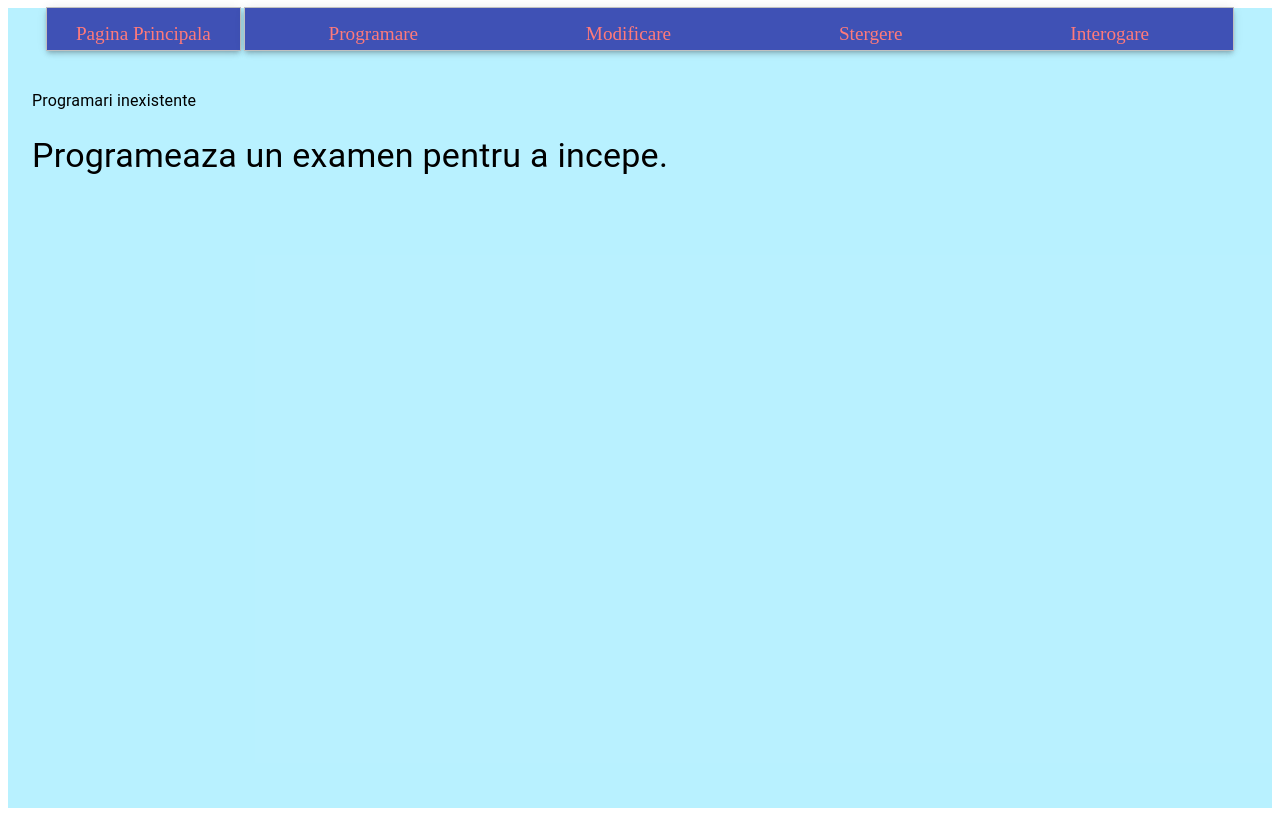
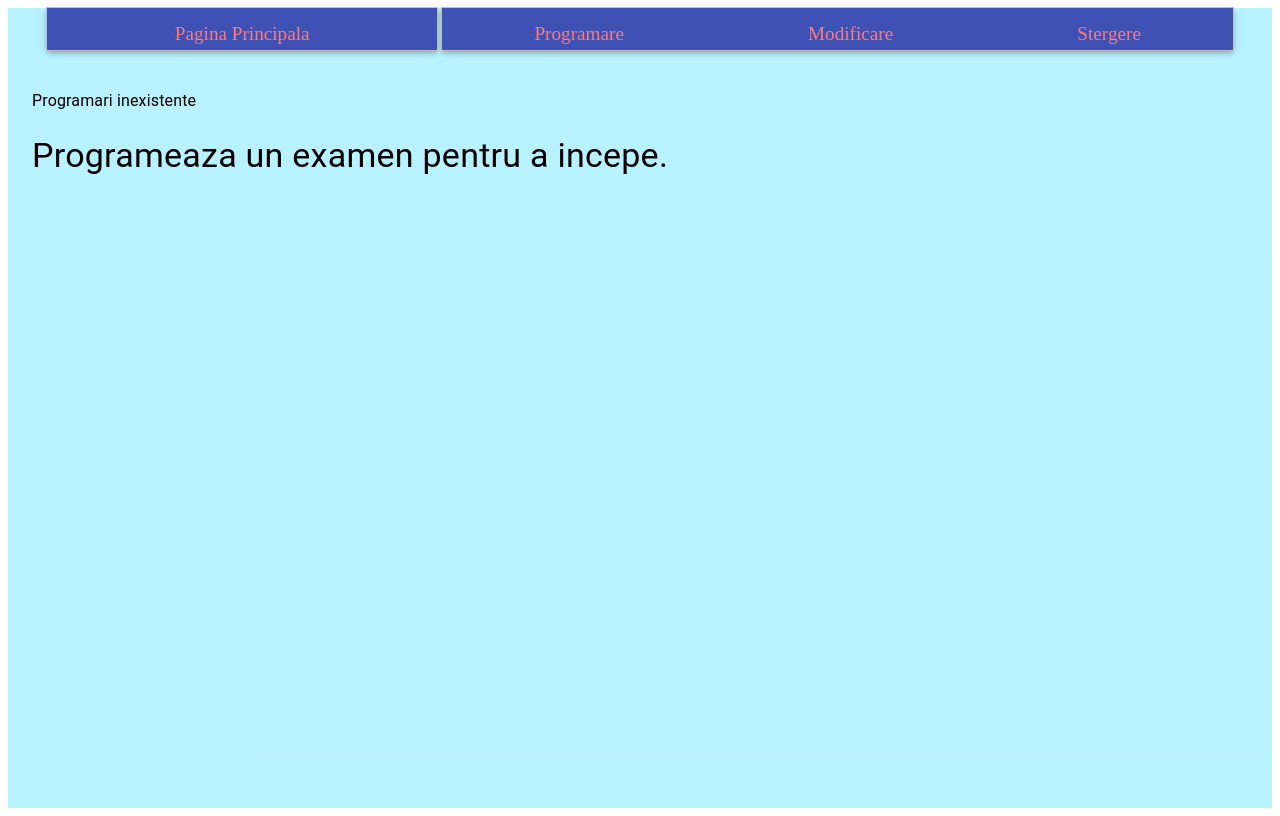
Before and after one commit to constAlex/platforma-facultate-demo, a React (Create React App) app: page / in a window 1280 px wide. Built offline with nearby package versions, Linux system fonts and the light colour scheme.

Commit message:
adjust nav dimension

```diff
--- a/src/components/NavBar.jsx
+++ b/src/components/NavBar.jsx
@@ -9,14 +9,14 @@ function NavBar() {
     <div className="NavBar">
       <Container fluid>
         <Row align="center" nowrap gutterWidth={0} debug>
-          <Col style={{ marginRight: "5px", height: "100%" }} xlg={2} debug>
+          <Col style={{ marginRight: "5px", height: "100%" }} xlg={4} debug>
             <AppBar className="NavBar-AppBar" position="static">
               <Link className="NavBar-Link" to="/" value="/">
                 Pagina Principala
               </Link>
             </AppBar>
           </Col>
-          <Col xs={10} debug>
+          <Col xs={8} debug>
             <AppBar className="NavBar-AppBar" position="static">
               <Link
                 className="NavBar-Link"
@@ -35,9 +35,9 @@ function NavBar() {
               <Link className="NavBar-Link" to="/stergere">
                 Stergere
               </Link>
-              <Link className="NavBar-Link" to="/interogare">
+              {/* <Link className="NavBar-Link" to="/interogare">
                 Interogare
-              </Link>
+              </Link> */}
             </AppBar>
           </Col>
         </Row>
```
Also changed, not shown: 1 other file (tests, documents, lock files or other folders).
